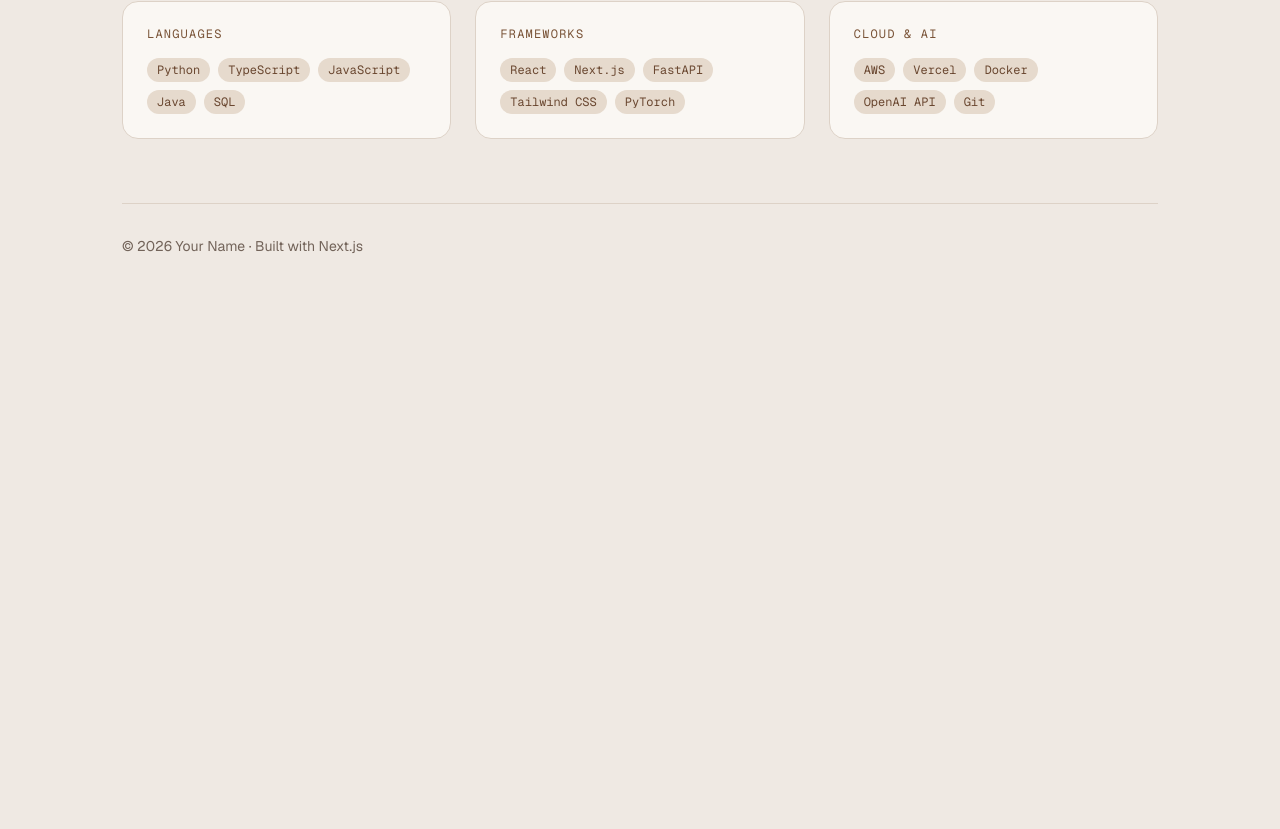
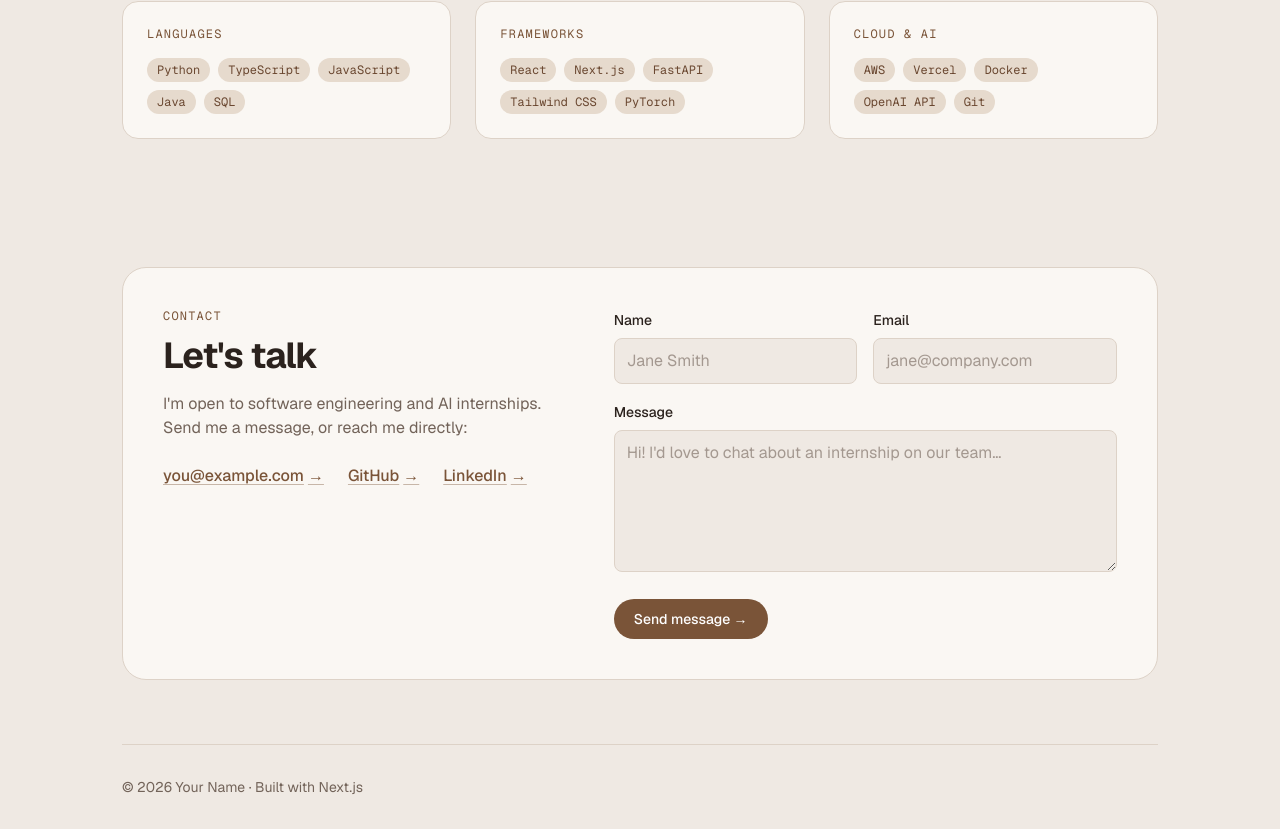
Before and after one commit to TomNguyen132006/web-pofolio, a Next.js app: page / in a window 1280 px wide. Shown: the part 2346-3175 px from the top of the page. Before the commit the page ends 2634 px from the top, so only its background shows below. Built offline with nearby package versions, Linux system fonts and the light colour scheme.

Commit message:
feat: add contact section with working email form
- Double-submit guard uses a ref so quick repeat clicks send one request
- Smooth scrolling turns on after load so #anchor deep links land correctly

Co-Authored-By: Claude Opus 5.5 <noreply@anthropic.com>

```diff
--- a/app/globals.css
+++ b/app/globals.css
@@ -75,8 +75,11 @@ html {
   color-scheme: light dark;
 }
 
+/* Smooth scrolling is enabled only after the page has loaded (MotionProvider sets the
+   attribute). If it were on from the start, the browser's jump to a #anchor in the URL
+   would be animated and get interrupted during page load, leaving visitors at the top. */
 @media (prefers-reduced-motion: no-preference) {
-  html {
+  html[data-smooth-scroll] {
     scroll-behavior: smooth;
   }
 }
--- a/app/page.tsx
+++ b/app/page.tsx
@@ -1,3 +1,4 @@
+import Contact from "@/components/Contact";
 import Footer from "@/components/Footer";
 import Hero from "@/components/Hero";
 import Navbar from "@/components/Navbar";
@@ -12,6 +13,7 @@ export default function Home() {
         <Hero />
         <Projects />
         <Skills />
+        <Contact />
       </main>
       <Footer />
     </>
--- /dev/null
+++ b/components/Contact.tsx
@@ -0,0 +1,38 @@
+import ArrowLink from "@/components/ArrowLink";
+import ContactForm from "@/components/ContactForm";
+import FadeIn from "@/components/FadeIn";
+import { profile } from "@/data/content";
+
+export default function Contact() {
+  return (
+    <section id="contact" aria-labelledby="contact-heading" className="wrap section-pad">
+      <FadeIn>
+        <div className="grid gap-10 rounded-3xl border border-border bg-surface p-6 sm:p-10 lg:grid-cols-[1fr_1.25fr] lg:gap-12">
+          <div className="min-w-0">
+            <p className="font-mono text-xs tracking-widest text-accent uppercase">Contact</p>
+            <h2 id="contact-heading" className="mt-3 text-3xl font-bold tracking-tight sm:text-4xl">
+              Let&apos;s talk
+            </h2>
+            <p className="mt-4 max-w-md text-muted">{profile.contactLine}</p>
+            <ul className="mt-6 flex flex-wrap gap-x-6 gap-y-3">
+              <li className="min-w-0">
+                <ArrowLink href={`mailto:${profile.email}`} external={false} className="break-all">
+                  {profile.email}
+                </ArrowLink>
+              </li>
+              <li>
+                <ArrowLink href={profile.github}>GitHub</ArrowLink>
+              </li>
+              <li>
+                <ArrowLink href={profile.linkedin}>LinkedIn</ArrowLink>
+              </li>
+            </ul>
+          </div>
+          <div className="min-w-0">
+            <ContactForm fallbackEmail={profile.email} />
+          </div>
+        </div>
+      </FadeIn>
+    </section>
+  );
+}
--- /dev/null
+++ b/components/ContactForm.tsx
@@ -0,0 +1,195 @@
+"use client";
+
+import { useRef, useState } from "react";
+import { LIMITS, normalizeContact, validateContact, type ContactErrors } from "@/lib/contact";
+
+type Status = "idle" | "sending" | "success" | "failure";
+type Field = "name" | "email" | "message";
+
+const EMPTY = { name: "", email: "", message: "" };
+
+const inputBase =
+  "mt-1.5 w-full rounded-lg border bg-bg px-3 py-2.5 text-base text-fg placeholder:text-muted/60 transition-colors duration-200 focus:outline-2 focus:outline-offset-1 focus:outline-accent";
+
+export default function ContactForm({ fallbackEmail }: { fallbackEmail: string }) {
+  const [values, setValues] = useState(EMPTY);
+  const [website, setWebsite] = useState(""); // honeypot: humans never see or fill this
+  const [errors, setErrors] = useState<ContactErrors>({});
+  const [suggestion, setSuggestion] = useState<string>();
+  const [status, setStatus] = useState<Status>("idle");
+  const [sentName, setSentName] = useState("");
+  // A ref (not state) guards against double submits: it updates immediately, while
+  // state only changes on the next render, so two quick clicks could both get through.
+  const sending = useRef(false);
+
+  function update(field: Field, value: string) {
+    setValues((v) => ({ ...v, [field]: value }));
+    setErrors((e) => ({ ...e, [field]: undefined }));
+    if (field === "email") setSuggestion(undefined);
+  }
+
+  async function onSubmit(event: React.FormEvent<HTMLFormElement>) {
+    event.preventDefault();
+    if (sending.current) return;
+
+    const input = normalizeContact(values);
+    const clientErrors = validateContact(input);
+    setSuggestion(undefined);
+    if (Object.keys(clientErrors).length > 0) {
+      setErrors(clientErrors);
+      return;
+    }
+
+    sending.current = true;
+    setStatus("sending");
+    try {
+      const res = await fetch("/api/contact", {
+        method: "POST",
+        headers: { "Content-Type": "application/json" },
+        body: JSON.stringify({ ...input, website }),
+      });
+      const data = await res.json().catch(() => ({}));
+      if (res.ok) {
+        setSentName(input.name);
+        setValues(EMPTY);
+        setStatus("success");
+      } else if (res.status === 400 && data.errors) {
+        setErrors(data.errors);
+        setSuggestion(data.suggestion);
+        setStatus("idle");
+      } else {
+        setStatus("failure");
+      }
+    } catch {
+      setStatus("failure");
+    } finally {
+      sending.current = false;
+    }
+  }
+
+  const fieldProps = (field: Field) => ({
+    id: `contact-${field}`,
+    name: field,
+    value: values[field],
+    "aria-invalid": errors[field] ? true : undefined,
+    "aria-describedby": errors[field] ? `contact-${field}-error` : undefined,
+    className: `${inputBase} ${errors[field] ? "border-error" : "border-border"}`,
+  });
+
+  const errorText = (field: Field) =>
+    errors[field] && (
+      <p id={`contact-${field}-error`} className="mt-1.5 text-sm text-error">
+        {errors[field]}
+      </p>
+    );
+
+  return (
+    <div aria-live="polite">
+      {status === "success" ? (
+        <div className="flex h-full flex-col items-center justify-center py-10 text-center">
+          <div aria-hidden className="flex size-12 items-center justify-center rounded-full bg-success/15 text-2xl text-success">
+            ✓
+          </div>
+          <h3 className="mt-4 text-xl font-bold break-words">Thanks, {sentName}!</h3>
+          <p className="mt-2 text-muted">Your message is on its way. I&apos;ll get back to you soon.</p>
+        </div>
+      ) : (
+        <form noValidate onSubmit={onSubmit} className="relative">
+          <div className="grid gap-4 sm:grid-cols-2">
+            <div>
+              <label htmlFor="contact-name" className="text-sm font-medium">
+                Name
+              </label>
+              <input
+                {...fieldProps("name")}
+                type="text"
+                autoComplete="name"
+                maxLength={LIMITS.name}
+                placeholder="Jane Smith"
+                onChange={(e) => update("name", e.target.value)}
+              />
+              {errorText("name")}
+            </div>
+            <div>
+              <label htmlFor="contact-email" className="text-sm font-medium">
+                Email
+              </label>
+              <input
+                {...fieldProps("email")}
+                type="email"
+                inputMode="email"
+                autoComplete="email"
+                placeholder="jane@company.com"
+                onChange={(e) => update("email", e.target.value)}
+              />
+              {errorText("email")}
+              {suggestion && (
+                <button
+                  type="button"
+                  onClick={() => update("email", suggestion)}
+                  className="mt-1 text-sm text-accent underline underline-offset-[3px]"
+                >
+                  Did you mean {suggestion}?
+                </button>
+              )}
+            </div>
+          </div>
+
+          <div className="mt-4">
+            <label htmlFor="contact-message" className="text-sm font-medium">
+              Message
+            </label>
+            <textarea
+              {...fieldProps("message")}
+              rows={5}
+              maxLength={LIMITS.messageMax}
+              placeholder="Hi! I'd love to chat about an internship on our team…"
+              onChange={(e) => update("message", e.target.value)}
+              style={{ resize: "vertical" }}
+            />
+            {errorText("message")}
+          </div>
+
+          {/* Honeypot: off-screen, hidden from assistive tech, skipped by Tab. */}
+          <div aria-hidden="true" className="absolute -left-[9999px] size-px overflow-hidden">
+            <label htmlFor="contact-website">Website</label>
+            <input
+              id="contact-website"
+              name="website"
+              type="text"
+              tabIndex={-1}
+              autoComplete="off"
+              value={website}
+              onChange={(e) => setWebsite(e.target.value)}
+            />
+          </div>
+
+          <button
+            type="submit"
+            disabled={status === "sending"}
+            className="mt-5 inline-flex items-center gap-2 rounded-full bg-accent px-5 py-2.5 text-sm font-medium text-on-accent transition-opacity duration-200 hover:opacity-90 disabled:cursor-not-allowed disabled:opacity-60"
+          >
+            {status === "sending" ? (
+              <>
+                <span aria-hidden className="size-3.5 rounded-full border-2 border-current border-r-transparent motion-safe:animate-spin" />
+                Sending…
+              </>
+            ) : (
+              "Send message →"
+            )}
+          </button>
+
+          {status === "failure" && (
+            <p className="mt-4 rounded-lg bg-error/10 px-3 py-2.5 text-sm text-error">
+              Couldn&apos;t send your message. Please email me directly at{" "}
+              <a href={`mailto:${fallbackEmail}`} className="font-semibold break-words underline">
+                {fallbackEmail}
+              </a>
+              .
+            </p>
+          )}
+        </form>
+      )}
+    </div>
+  );
+}
--- a/components/MotionProvider.tsx
+++ b/components/MotionProvider.tsx
@@ -1,9 +1,21 @@
 "use client";
 
+import { useEffect } from "react";
 import { MotionConfig } from "motion/react";
 
 // reducedMotion="user": if the OS "reduce motion" setting is on, Motion skips
 // movement (slides, scales) and only animates opacity.
 export default function MotionProvider({ children }: { children: React.ReactNode }) {
+  // Turn on smooth scrolling for nav clicks only after the initial #anchor jump (see globals.css).
+  useEffect(() => {
+    const enable = () => document.documentElement.setAttribute("data-smooth-scroll", "");
+    if (document.readyState === "complete") {
+      enable();
+      return;
+    }
+    window.addEventListener("load", enable, { once: true });
+    return () => window.removeEventListener("load", enable);
+  }, []);
+
   return <MotionConfig reducedMotion="user">{children}</MotionConfig>;
 }
```
